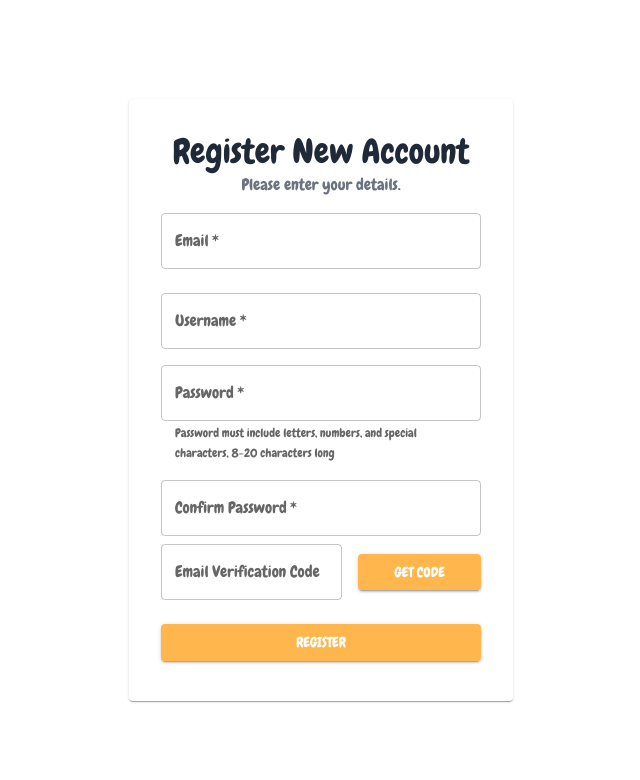
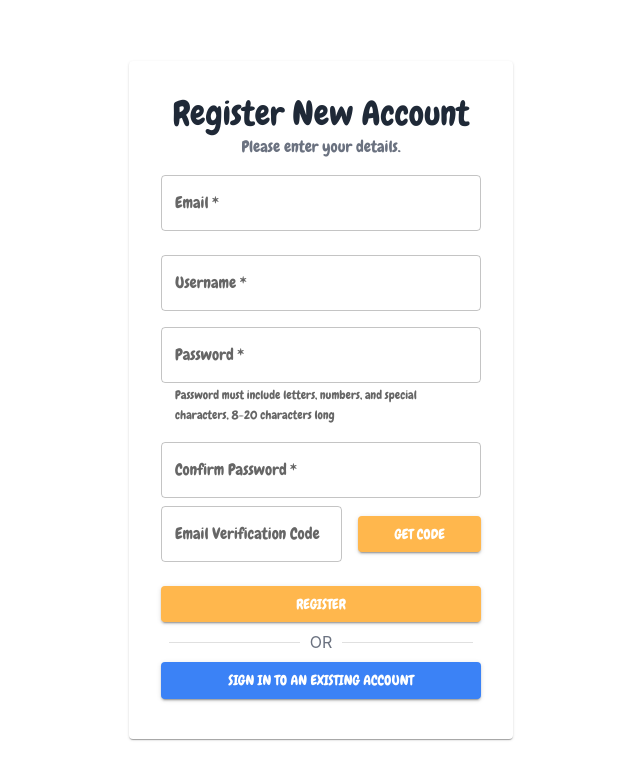
Before and after one commit to ChocolateAceCream/telescope, a React (Vite) app in the folder frontend/: page /signup in a window 1280 px wide. Shown: the top 780 px of the page, without its empty margins (319-959 px from the left). Built offline with nearby package versions, Linux system fonts and the light colour scheme.

Commit message:
FIX: allow signup page to route back to login

```diff
--- a/frontend/src/views/auth/signup.tsx
+++ b/frontend/src/views/auth/signup.tsx
@@ -6,6 +6,7 @@ import {
   CardContent,
   Typography,
   Checkbox,
+  Divider,
   FormControlLabel,
 } from '@mui/material'
 // import { FcGoogle } from 'react-icons/fc'
@@ -225,6 +226,18 @@ const SignupPage = () => {
               Register
             </MyButton>
           </MyForm>
+          <Divider className="p-2 px-2 text-gray-500">OR</Divider>
+          <MyButton
+            type="submit"
+            fullWidth
+            variant="contained"
+            color="secondary"
+            className="!bg-blue-500 !hover:bg-green-700 !text-white"
+          >
+            <Link className="w-full" to="/login">
+              Sign in to an existing account
+            </Link>
+          </MyButton>
         </CardContent>
       </Card>
     </div>
```
